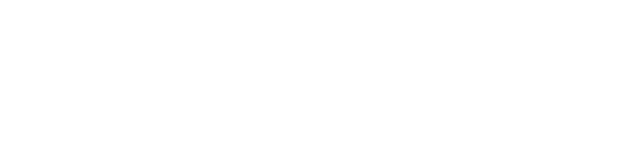
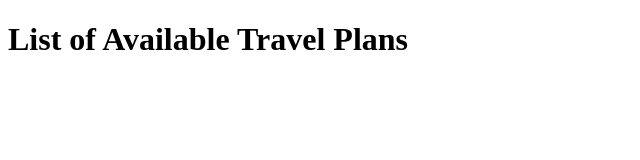
Before and after one commit to AnanthuDBS/Travel-Buddies, a plain HTML site: page index.html in a window 1280 px wide. Shown: the whole page, without its empty margins (0-640 px from the left). Drawn offline with Linux system fonts and the light colour scheme.

Commit message:
body upate

```diff
--- a/index.html
+++ b/index.html
@@ -4,6 +4,6 @@
     <title>Travel Buddies</title>
 </head>
 <body>
-
+    <h1>List of Available Travel Plans</h1>
 </body>
 </html>
```
